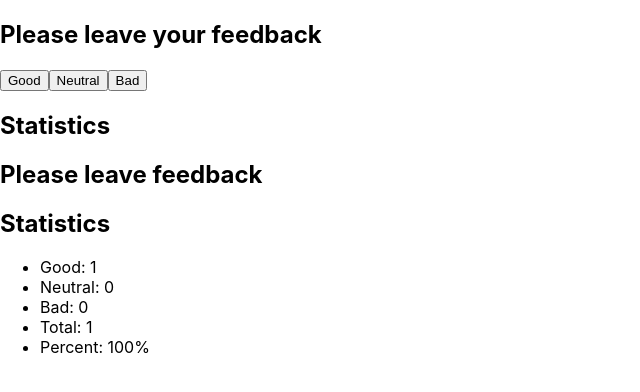
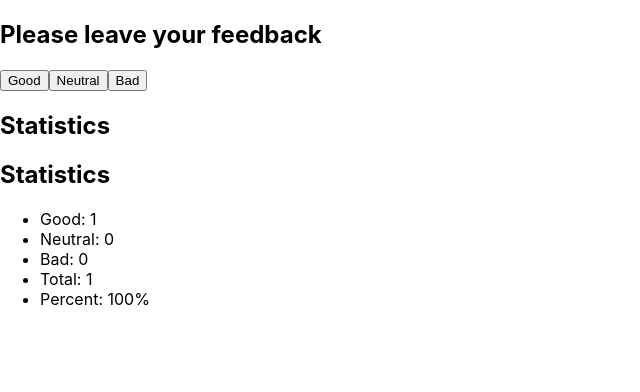
Before and after one commit to Sollutionz/goit-react-hw-02-feedback, a React (Create React App) app: page / in a window 1280 px wide. Both pictures are taken after a click on the button "Good". Shown: the top 392 px of the page, without its empty margins (0-640 px from the left). Built offline with nearby package versions, Linux system fonts and the light colour scheme.

Commit message:
Update Statistics.js

```diff
--- a/src/components/statistics/Statistics.js
+++ b/src/components/statistics/Statistics.js
@@ -8,9 +8,6 @@ export const Statistics = ({
 }) => {
   return (
     <div>
-      <div>
-        <h1>Please leave feedback</h1>
-      </div>
       <div>
         <h2>Statistics</h2>
         <ul>
```
